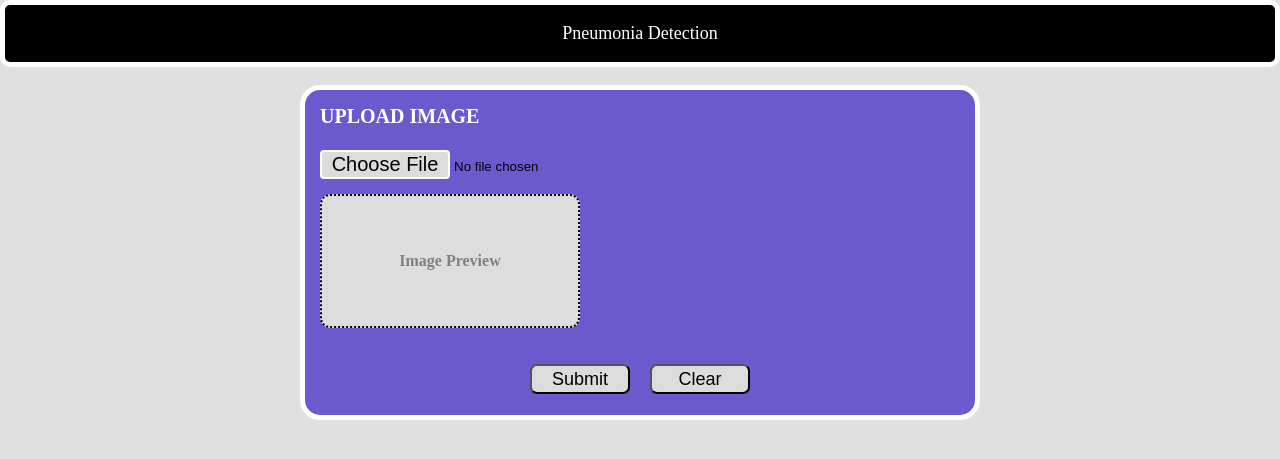
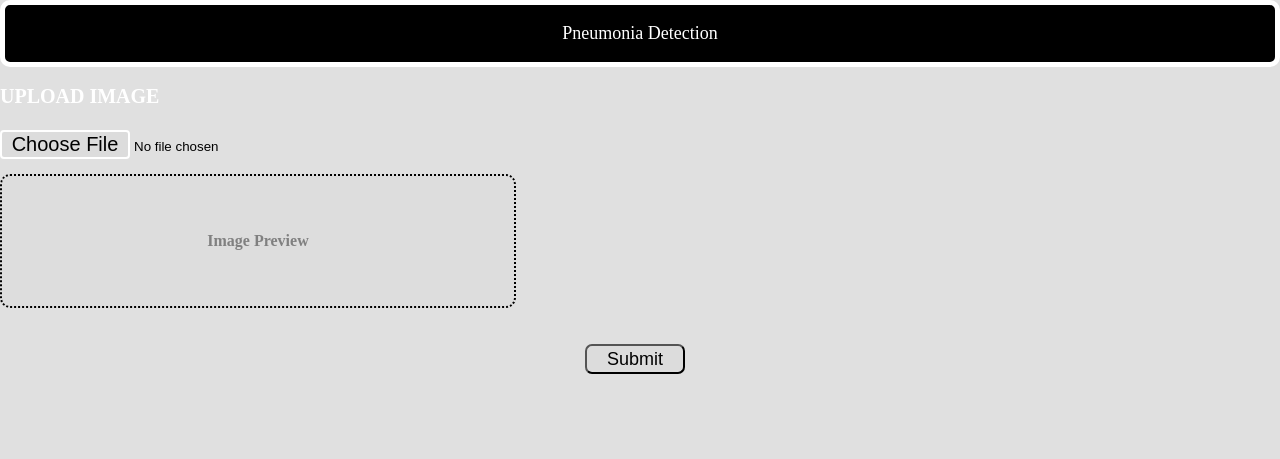
Before and after one commit to Saurabhrithe/Pneumonia-detection, a Flask app: page / in a window 1280 px wide. Shown: the top 459 px of the page. Run offline with Flask 2, Linux system fonts and the light colour scheme.

Commit message:
Update index.html

```diff
--- a/templates/index.html
+++ b/templates/index.html
@@ -9,19 +9,18 @@
 <body>
     <div class="top"><p>Pneumonia Detection</p></div>
     <br>
-    <form method = "post"  action="/submit" enctype="multipart/form-data" class="Base1">
+    <form method = "post"  action="/submit" enctype="multipart/form-data">
         <div class="innerBase1">
             <label class="label1"><b> UPLOAD IMAGE </b></label>
             <br><br>
-            <input type="file" name="my_image" id="pwd" placeholder="image upload">
+            <input type="file" name="my_image" id="pwd">
             <div class="Img-Preview" id="img-preview">
                 <img src="" class="img-preview-img">
                 <span class="img-preview__default-text">Image Preview</span>
             </div>
             <br><br>
             <div class="buttons">
-                <button style='margin-right:10px' type="submit" id="btn" class="btn">Submit</button><br><br>
-                <input style='margin-left:10px' type="reset" value="Clear" class="btn" />
+                <button style='margin-right:10px' type="submit" id="btn" class="btn">Submit</button>
             </div>
         </div>
     </form>
@@ -56,6 +55,7 @@
                 reader.readAsDataURL(file);
             }
         });
+
     </script>
 
 </body>
```
